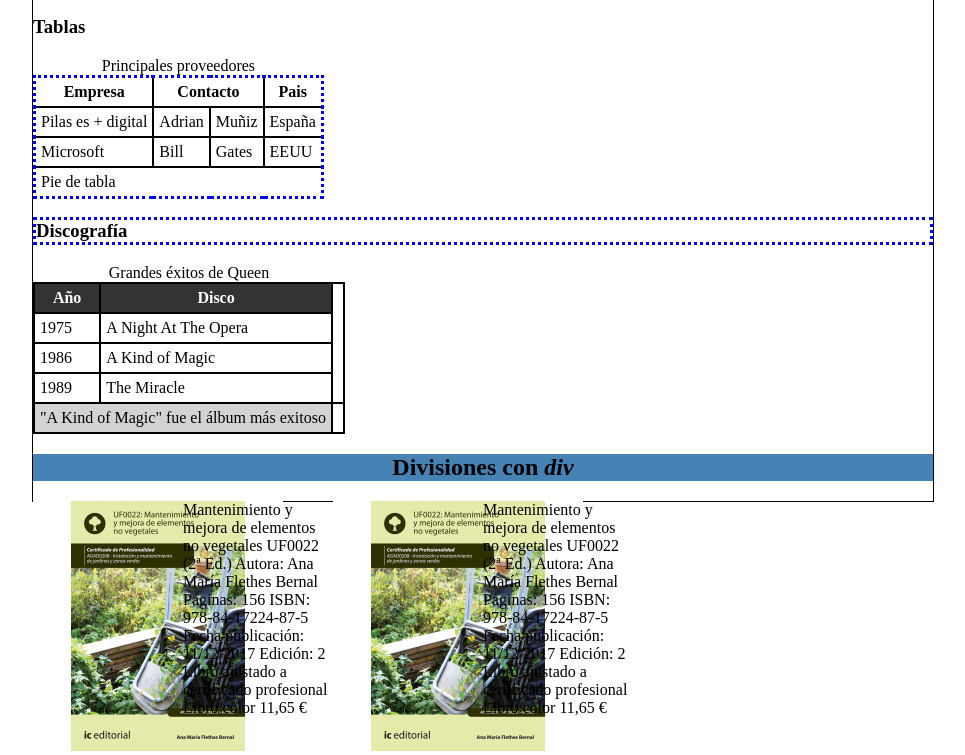
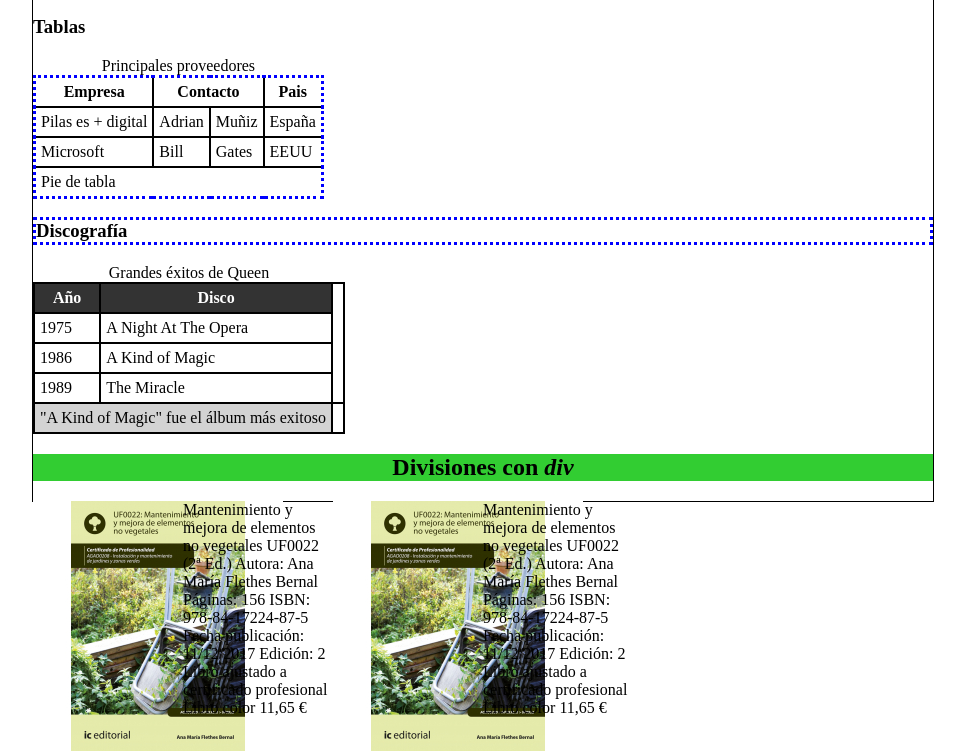
Before and after one commit to DDioky/html01, a plain HTML site: page index.html in a window 1280 px wide. Shown: the part 1716-2471 px from the top of the page, without its empty margins (157-1122 px from the left). Drawn offline with Linux system fonts and the light colour scheme.

Commit message:
2 fondo verdecito y mi nombre

```diff
--- a/estilos.css
+++ b/estilos.css
@@ -1,6 +1,6 @@
 h1,h2{
 		text-align: center;
-		background-color: steelblue;
+		background-color: limegreen;
 		}
 .bordepuntoazul{
 	border: dotted blue;
--- a/index.html
+++ b/index.html
@@ -3,7 +3,7 @@
 <head>
 	<meta charset="utf-8">
 	<meta name="viewport" content="width=device-width, initial-scale=1">
-	<title>Adrian Muñiz CV</title>
+	<title>Adrian Muñiz</title>
 
 <link rel="stylesheet" href="estilos.css">
 
```
